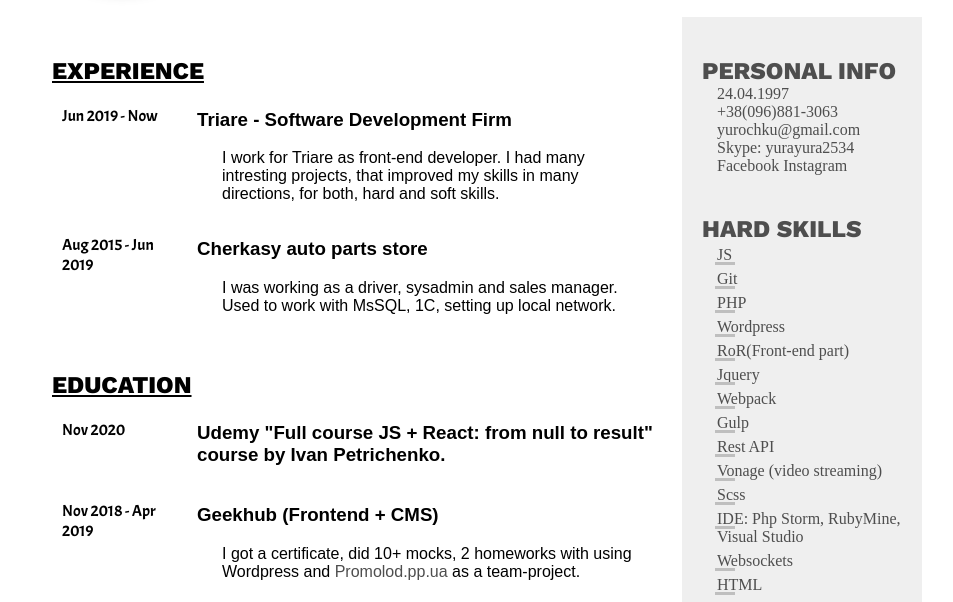
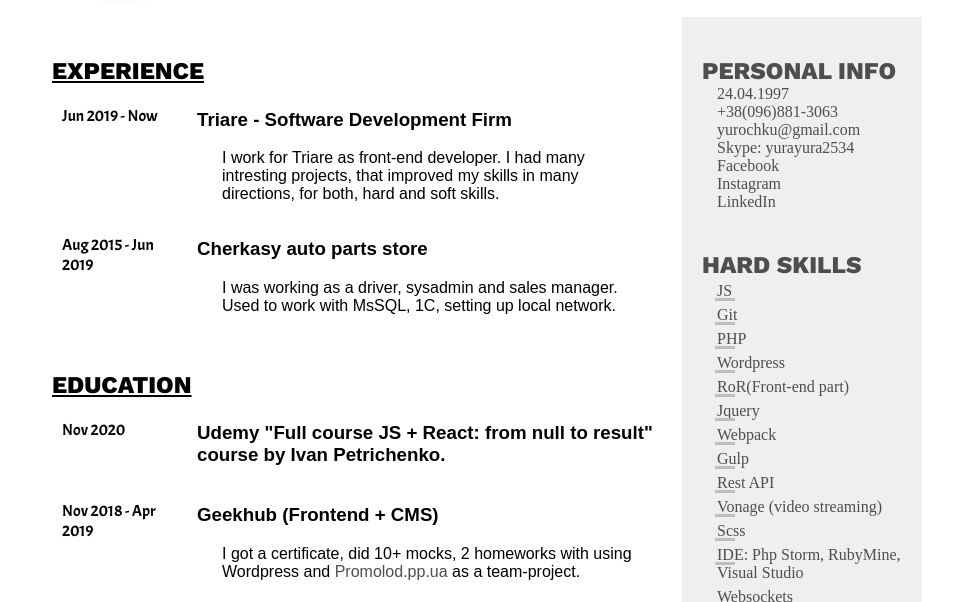
Before and after one commit to yuratehnik/yuratehnik.github.io, a plain HTML site: page cv/index.html in a window 1280 px wide. Shown: the part 193-795 px from the top of the page, without its empty margins (153-1106 px from the left). Drawn offline with nearby package versions, Linux system fonts and the light colour scheme.

Commit message:
add linkedin to cv

```diff
--- a/cv/index.html
+++ b/cv/index.html
@@ -127,8 +127,13 @@
                     <a href="https://www.facebook.com/yurochku" target="_blank">
                         Facebook
                     </a>
+                    <br>
                     <a href="https://www.instagram.com/yurii_khodzitskyi/" target="_blank">
                         Instagram
+                    </a>
+                    <br>
+                    <a href="https://www.linkedin.com/in/yurii-khodzitskyi-039534184/" target="_blank">
+                        LinkedIn
                     </a>
                 </div>
                 <h2 class="secondary-headline">
```
